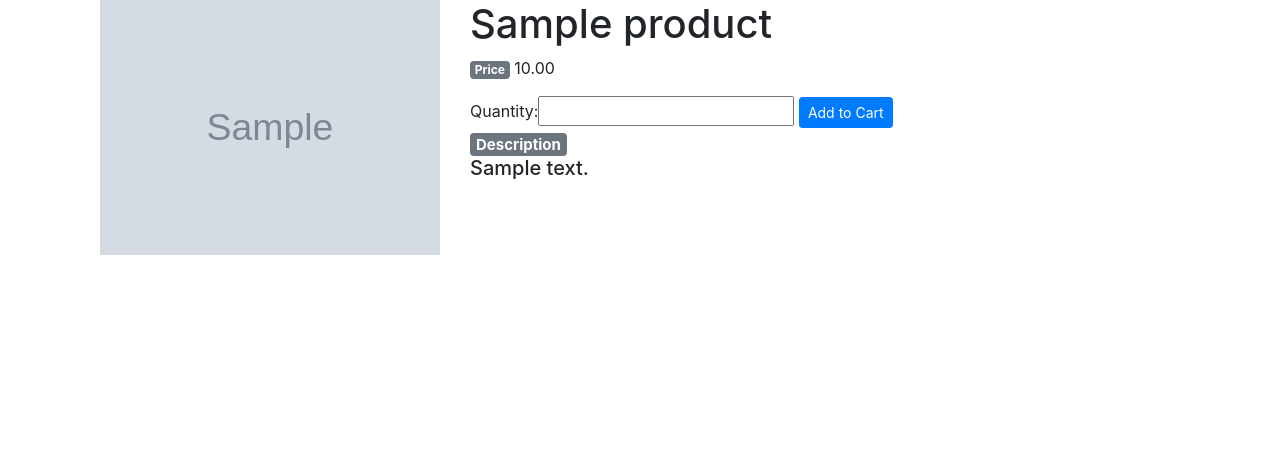
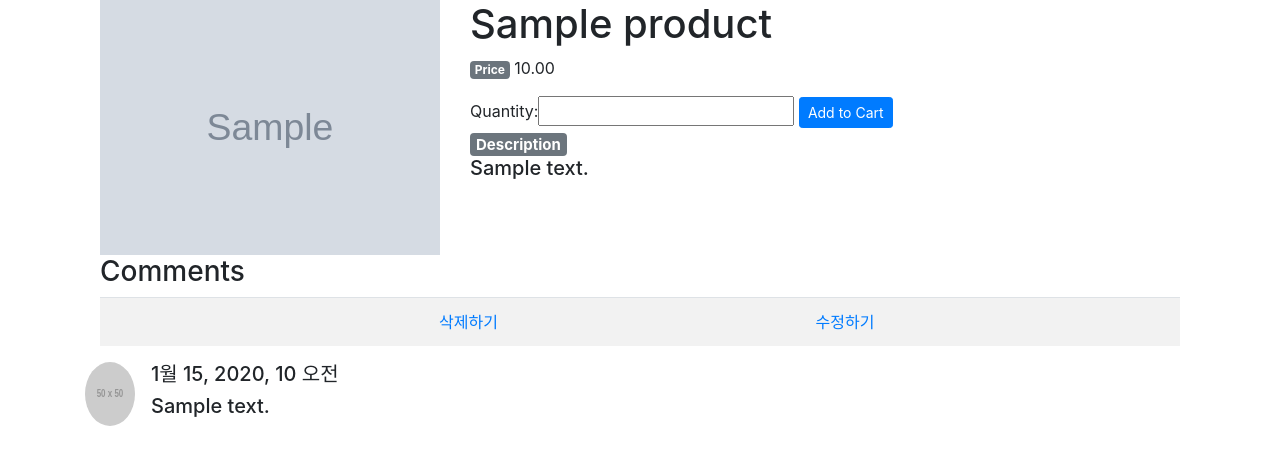
Before and after one commit to sinbox0701/MarketQufide, a Django app: template shop/templates/shop/detail.html in a window 1280 px wide. Shown: the part 58-523 px from the top of the page. Run offline with Django 3.2, Linux system fonts and the light colour scheme; tables that the repository leaves empty hold one stand-in row (values such as "Sample post"); the template is opened without the code that fills it: values that come from a table or form of the project are taken from there, most other values are stand-ins (such as "Sample title", 1, 10 or a date in 2020); grey boxes marked "Sample" are stand-in pictures; grey boxes labelled with a size stand in for pictures from a placeholder-image service; parts of the project's set-up code (start-up, migrations or seed data) failed here and were passed over; some libraries are stand-ins or nearby versions.

Commit message:
sinbox-kw

```diff
--- a/shop/admin.py
+++ b/shop/admin.py
@@ -14,3 +14,9 @@ class ProductAdmin(admin.ModelAdmin):
     list_editable = ['price', 'stock', 'available_display', 'available_order'] # 주요값 바로 변경 가능
 
 admin.site.register(Product, ProductAdmin)
+
+from .models import Comment
+admin.site.register(Comment)
+
+from .models import Member
+admin.site.register(Member)
--- a/shop/models.py
+++ b/shop/models.py
@@ -1,6 +1,6 @@
 from django.db import models
 from django.urls import reverse
-
+from django.contrib.auth import get_user_model
 class Category(models.Model):
     name = models.CharField(max_length=200, db_index=True) # 카테고리 이름, db_index=True로 하면 인덱스 열을  이름으로 설정 가능
     meta_description = models.TextField(blank=True) # Search Engine Optimization
@@ -44,3 +44,23 @@ class Product(models.Model):
 
     def get_absolute_url(self):
         return reverse('shop:product_detail', args=[self.id, self.slug])
+
+from  django.contrib.auth.models import User
+class Comment(models.Model):
+    product = models.ForeignKey(Product, on_delete=True, null=True)
+    author = models.ForeignKey(User, on_delete=models.SET_NULL,null=True,blank=True,related_name='comments')
+    comment_created = models.DateTimeField(auto_now_add=True)
+    comment_updated = models.DateTimeField(auto_now=True)
+    #comment_thumbnail_url = models.TextField(max_length=20)
+    like = models.IntegerField(default=0)
+    comment_text = models.TextField()
+
+    def __str__(self):
+        return (self.author.username if self.author else "무명") + "의 댓글"
+
+class Member(models.Model):
+    user = models.OneToOneField(User, on_delete=models.CASCADE)
+    nickname = models.TextField(max_length=10)
+
+    def __str__(self):
+        return '{}'.format(self.nickname)
--- a/shop/templates/shop/detail.html
+++ b/shop/templates/shop/detail.html
@@ -19,10 +19,31 @@
                     </form>
                     <h5><span class="badge badge-secondary">Description</span>{{product.description|linebreaks}}</h5>
                 </div>
+
             </div>
+            <h3> Comments </h3>
+                <table class="table table-striped">
+                    {% for comment in comments %}
+                        <tr>
+                            <td></td>
+                            <td></td>
+                            <td></td>
+                            <td><a href="{ % url 'shop:comment_delete' comment.id % }">삭제하기</a></td>
+                            <td><a href="{ % url 'shop:comment_update' comment.id % }">수정하기</a></td>
+                        </tr>
+                    {% endfor %}
+                </table>
+                <div class="row">
+                     {% for comment in comments %}
+                        <img class="d-flex mr-3 rounded-circle" src="http://placehold.it/50x50" alt="">
+                        <div class="media-body">
+                            <h5 class="mt-0">{{ comment.comment_created }}</h5>
+                            <h5 class="mt-0">{{ comment.comment_text }}</h5>
+                         </div>
+                      {% endfor %}
 
+                </div>
         </div>
 
 
-
 {% endblock %}
```
Also changed, not shown: kwShop/settings.py (+5 -5 lines), shop/forms.py (added, +12 -0 lines), shop/views.py (+16 -1 lines).
